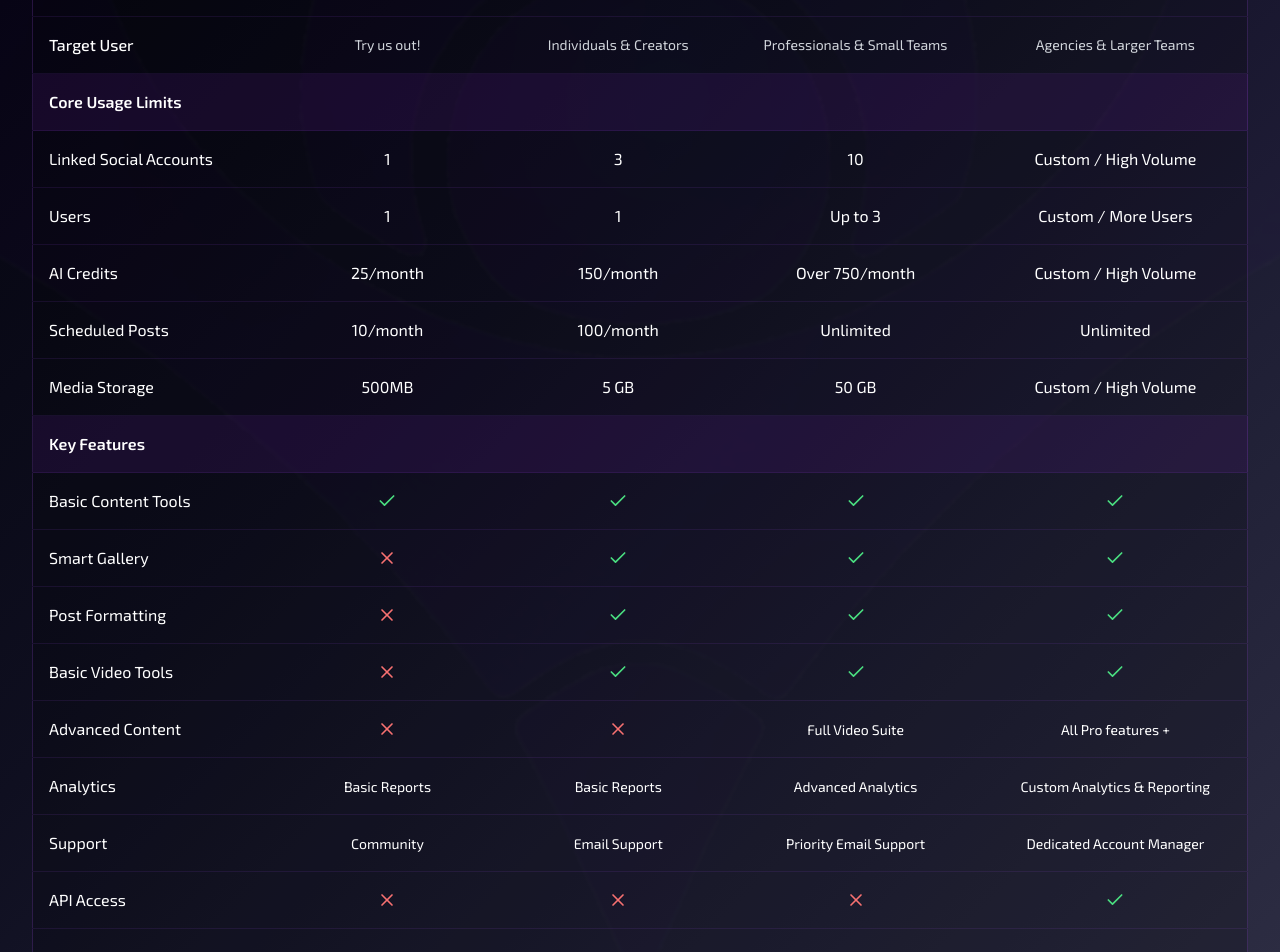
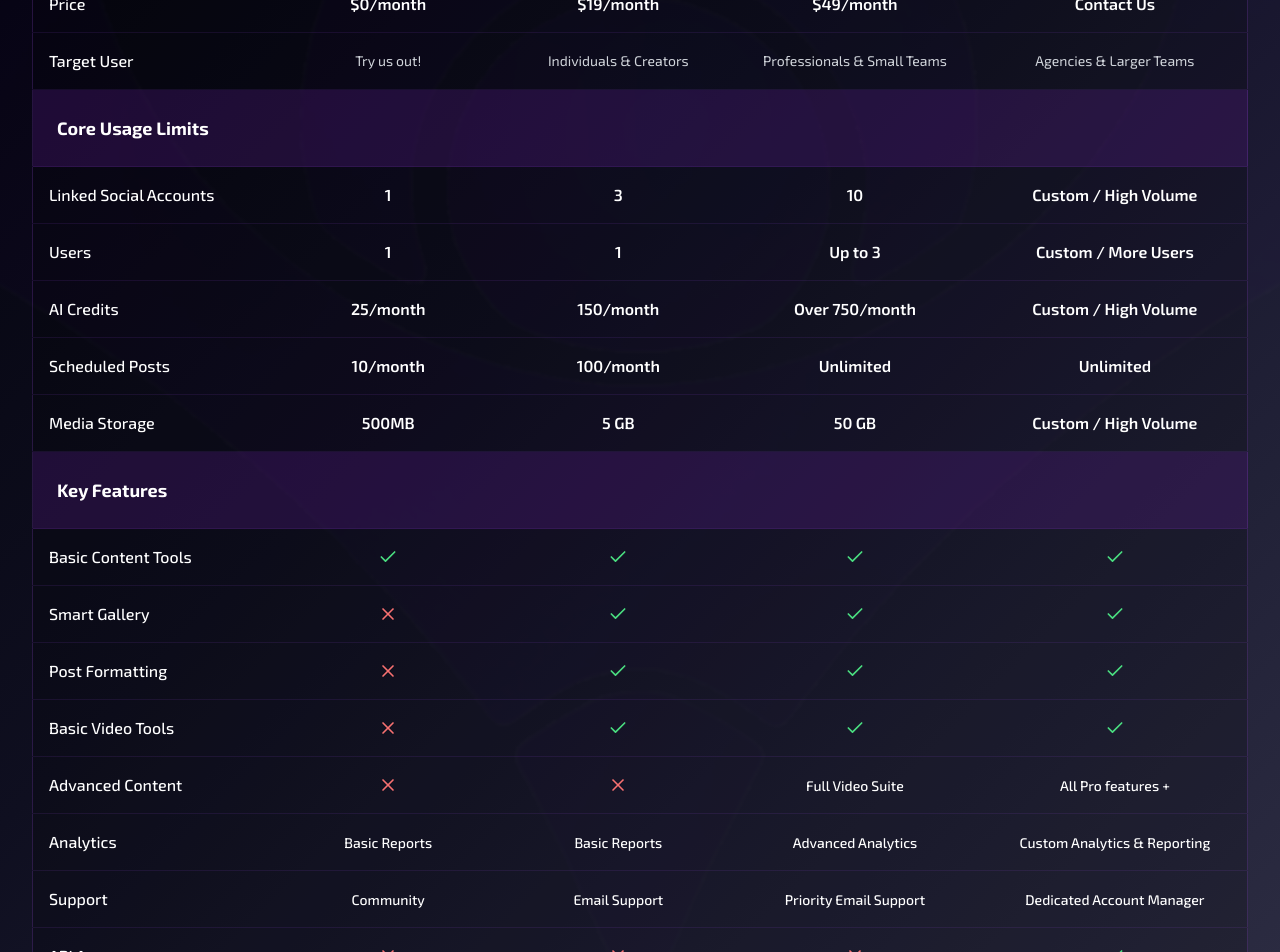
Before and after one commit to cj1101/CrowsEyeWebsite, a Next.js app: page /pricing in a window 1280 px wide. Shown: the part 860-1812 px from the top of the page. Built offline with nearby package versions, Linux system fonts and the light colour scheme; no server answers.

Commit message:
Fix pricing page issues: remove perfect text styling, improve Most Popular tag visibility, enhance core usage and key features sections

```diff
--- a/src/app/pricing/page.tsx
+++ b/src/app/pricing/page.tsx
@@ -163,8 +163,13 @@ export default function PricingPage() {
             Choose the{' '}
             <span
               onClick={handlePerfectClick}
-              className="cursor-pointer"
-              title="Click for special access"
+              className="text-gray-300 cursor-default select-none"
+              style={{
+                cursor: 'default',
+                textDecoration: 'none',
+                border: 'none',
+                outline: 'none'
+              }}
             >
               perfect
             </span>{' '}
@@ -183,15 +188,15 @@ export default function PricingPage() {
                 <tr className="border-b border-purple-500/20">
                   <th className="text-left p-6 text-white font-semibold">Feature Category</th>
                   {pricingPlans.map((plan, index) => (
-                    <th key={index} className="text-center p-6 relative pb-12">
+                    <th key={index} className="text-center p-6 relative pt-8 pb-12">
                       {plan.popular && (
-                        <div className="absolute -top-4 left-1/2 transform -translate-x-1/2 z-10">
-                          <span className="bg-gradient-to-r from-purple-500 to-pink-500 text-white px-4 py-2 rounded-full text-sm font-medium">
+                        <div className="absolute -top-3 left-1/2 transform -translate-x-1/2 z-20">
+                          <span className="bg-gradient-to-r from-purple-500 to-pink-500 text-white px-4 py-2 rounded-full text-sm font-medium shadow-lg">
                             Most Popular
                           </span>
                         </div>
                       )}
-                      <div className="text-white font-bold text-lg mb-2">{plan.name}</div>
+                      <div className="text-white font-bold text-lg mb-2 mt-2">{plan.name}</div>
                       <div className="text-2xl font-bold text-white mb-2">{plan.price}</div>
                       <div className="text-gray-300 text-sm">{plan.targetUser}</div>
                     </th>
@@ -215,49 +220,49 @@ export default function PricingPage() {
 
                 {/* Core Usage Limits */}
                 <tr className="border-b border-purple-500/10">
-                  <td colSpan={5} className="p-4 bg-purple-900/20 font-semibold text-white">
+                  <td colSpan={5} className="p-6 bg-purple-900/30 font-bold text-white text-lg">
                     Core Usage Limits
                   </td>
                 </tr>
                 <tr className="border-b border-purple-500/10">
-                  <td className="p-4 text-white">Linked Social Accounts</td>
+                  <td className="p-4 text-white font-medium">Linked Social Accounts</td>
                   {pricingPlans.map((plan, index) => (
-                    <td key={index} className="p-4 text-center text-white">{plan.limits.linkedAccounts}</td>
+                    <td key={index} className="p-4 text-center text-white font-semibold">{plan.limits.linkedAccounts}</td>
                   ))}
                 </tr>
                 <tr className="border-b border-purple-500/10">
-                  <td className="p-4 text-white">Users</td>
+                  <td className="p-4 text-white font-medium">Users</td>
                   {pricingPlans.map((plan, index) => (
-                    <td key={index} className="p-4 text-center text-white">{plan.limits.users}</td>
+                    <td key={index} className="p-4 text-center text-white font-semibold">{plan.limits.users}</td>
                   ))}
                 </tr>
                 <tr className="border-b border-purple-500/10">
-                  <td className="p-4 text-white">AI Credits</td>
+                  <td className="p-4 text-white font-medium">AI Credits</td>
                   {pricingPlans.map((plan, index) => (
-                    <td key={index} className="p-4 text-center text-white">{plan.limits.aiCredits}</td>
+                    <td key={index} className="p-4 text-center text-white font-semibold">{plan.limits.aiCredits}</td>
                   ))}
                 </tr>
                 <tr className="border-b border-purple-500/10">
-                  <td className="p-4 text-white">Scheduled Posts</td>
+                  <td className="p-4 text-white font-medium">Scheduled Posts</td>
                   {pricingPlans.map((plan, index) => (
-                    <td key={index} className="p-4 text-center text-white">{plan.limits.scheduledPosts}</td>
+                    <td key={index} className="p-4 text-center text-white font-semibold">{plan.limits.scheduledPosts}</td>
                   ))}
                 </tr>
                 <tr className="border-b border-purple-500/10">
-                  <td className="p-4 text-white">Media Storage</td>
+                  <td className="p-4 text-white font-medium">Media Storage</td>
                   {pricingPlans.map((plan, index) => (
-                    <td key={index} className="p-4 text-center text-white">{plan.limits.mediaStorage}</td>
+                    <td key={index} className="p-4 text-center text-white font-semibold">{plan.limits.mediaStorage}</td>
                   ))}
                 </tr>
 
                 {/* Key Features */}
                 <tr className="border-b border-purple-500/10">
-                  <td colSpan={5} className="p-4 bg-purple-900/20 font-semibold text-white">
+                  <td colSpan={5} className="p-6 bg-purple-900/30 font-bold text-white text-lg">
                     Key Features
                   </td>
                 </tr>
                 <tr className="border-b border-purple-500/10">
-                  <td className="p-4 text-white">Basic Content Tools</td>
+                  <td className="p-4 text-white font-medium">Basic Content Tools</td>
                   {pricingPlans.map((plan, index) => (
                     <td key={index} className="p-4 text-center">
                       {plan.features.basicContentTools ? (
@@ -269,7 +274,7 @@ export default function PricingPage() {
                   ))}
                 </tr>
                 <tr className="border-b border-purple-500/10">
-                  <td className="p-4 text-white">Smart Gallery</td>
+                  <td className="p-4 text-white font-medium">Smart Gallery</td>
                   {pricingPlans.map((plan, index) => (
                     <td key={index} className="p-4 text-center">
                       {plan.features.smartGallery ? (
@@ -281,7 +286,7 @@ export default function PricingPage() {
                   ))}
                 </tr>
                 <tr className="border-b border-purple-500/10">
-                  <td className="p-4 text-white">Post Formatting</td>
+                  <td className="p-4 text-white font-medium">Post Formatting</td>
                   {pricingPlans.map((plan, index) => (
                     <td key={index} className="p-4 text-center">
                       {plan.features.postFormatting ? (
@@ -293,7 +298,7 @@ export default function PricingPage() {
                   ))}
                 </tr>
                 <tr className="border-b border-purple-500/10">
-                  <td className="p-4 text-white">Basic Video Tools</td>
+                  <td className="p-4 text-white font-medium">Basic Video Tools</td>
                   {pricingPlans.map((plan, index) => (
                     <td key={index} className="p-4 text-center">
                       {plan.features.basicVideoTools ? (
@@ -305,13 +310,13 @@ export default function PricingPage() {
                   ))}
                 </tr>
                 <tr className="border-b border-purple-500/10">
-                  <td className="p-4 text-white">Advanced Content</td>
+                  <td className="p-4 text-white font-medium">Advanced Content</td>
                   {pricingPlans.map((plan, index) => (
                     <td key={index} className="p-4 text-center text-white">
                       {plan.features.advancedContent === false ? (
                         <X className="h-5 w-5 text-red-400 mx-auto" />
                       ) : typeof plan.features.advancedContent === 'string' ? (
-                        <span className="text-sm text-white">{plan.features.advancedContent}</span>
+                        <span className="text-sm text-white font-medium">{plan.features.advancedContent}</span>
                       ) : (
                         <Check className="h-5 w-5 text-green-400 mx-auto" />
                       )}
@@ -319,23 +324,23 @@ export default function PricingPage() {
                   ))}
                 </tr>
                 <tr className="border-b border-purple-500/10">
-                  <td className="p-4 text-white">Analytics</td>
+                  <td className="p-4 text-white font-medium">Analytics</td>
                   {pricingPlans.map((plan, index) => (
                     <td key={index} className="p-4 text-center text-white">
-                      <span className="text-sm text-white">{plan.features.analytics}</span>
+                      <span className="text-sm text-white font-medium">{plan.features.analytics}</span>
                     </td>
                   ))}
                 </tr>
                 <tr className="border-b border-purple-500/10">
-                  <td className="p-4 text-white">Support</td>
+                  <td className="p-4 text-white font-medium">Support</td>
                   {pricingPlans.map((plan, index) => (
                     <td key={index} className="p-4 text-center text-white">
-                      <span className="text-sm text-white">{plan.features.support}</span>
+                      <span className="text-sm text-white font-medium">{plan.features.support}</span>
                     </td>
                   ))}
                 </tr>
                 <tr className="border-b border-purple-500/10">
-                  <td className="p-4 text-white">API Access</td>
+                  <td className="p-4 text-white font-medium">API Access</td>
                   {pricingPlans.map((plan, index) => (
                     <td key={index} className="p-4 text-center">
                       {plan.features.apiAccess ? (
```
